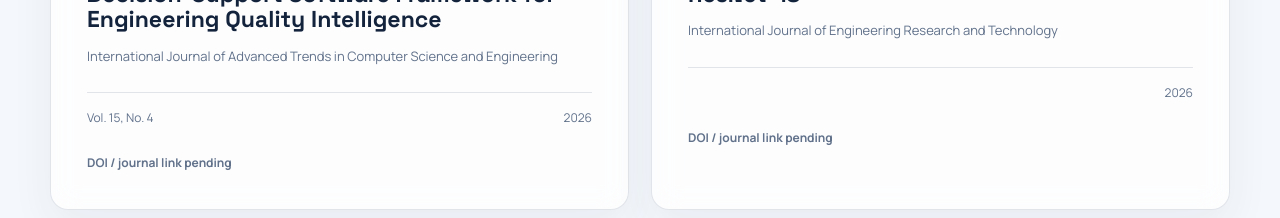
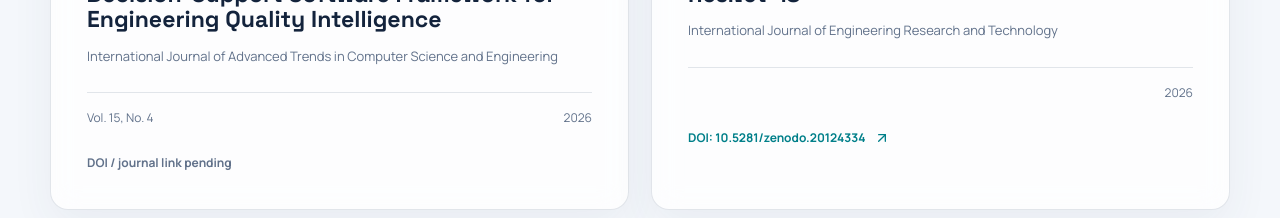
Before and after one commit to Janicebenita/janice-portfolio, a React (Vite) app in the folder janice-portfolio/: page / in a window 1280 px wide. Shown: the part 6100-6318 px from the top of the page. Built offline with nearby package versions, Linux system fonts and the light colour scheme.

Commit message:
Add DOI for published crack detection article

```diff
--- a/janice-portfolio/src/components/Publications.tsx
+++ b/janice-portfolio/src/components/Publications.tsx
@@ -1,2 +1,2 @@
 import { ArrowUpRight, BookOpen } from 'lucide-react'; import { publications } from '../data/publications'; import { SectionHeading } from './SectionHeading'
-export function Publications(){return <section id="research" className="section container"><SectionHeading eyebrow="04 / Research" title="Research grounded in applied intelligence."/><div className="research-grid">{publications.map((p,i)=><article className="research-card glass" key={p.title}><div className="research-top"><span className={`status ${p.status.toLowerCase()}`}>{p.status}</span><BookOpen/></div><span className="paper-number">PAPER / 0{i+1}</span><h3>{p.title}</h3><p>{p.journal}</p><div className="paper-meta"><span>{p.volume}</span><span>{p.year}</span></div>{p.link ? <a href={p.link} target="_blank" rel="noreferrer">Journal / DOI <ArrowUpRight size={16}/></a> : <span className="link-placeholder">DOI / journal link pending</span>}</article>)}</div></section>}
+export function Publications(){return <section id="research" className="section container"><SectionHeading eyebrow="04 / Research" title="Research grounded in applied intelligence."/><div className="research-grid">{publications.map((p,i)=><article className="research-card glass" key={p.title}><div className="research-top"><span className={`status ${p.status.toLowerCase()}`}>{p.status}</span><BookOpen/></div><span className="paper-number">PAPER / 0{i+1}</span><h3>{p.title}</h3><p>{p.journal}</p><div className="paper-meta"><span>{p.volume}</span><span>{p.year}</span></div>{p.link ? <a href={p.link} target="_blank" rel="noreferrer">DOI: {p.doi} <ArrowUpRight size={16}/></a> : <span className="link-placeholder">DOI / journal link pending</span>}</article>)}</div></section>}
--- a/janice-portfolio/src/data/publications.ts
+++ b/janice-portfolio/src/data/publications.ts
@@ -1,5 +1,5 @@
-export interface Publication { status: 'Accepted' | 'Published'; title: string; journal: string; volume?: string; year: string; link?: string }
+export interface Publication { status: 'Accepted' | 'Published'; title: string; journal: string; volume?: string; year: string; link?: string; doi?: string }
 export const publications: Publication[] = [
   { status: 'Accepted', title: 'Design and Implementation of the Digital Quality Intelligence Platform: A Modular Decision-Support Software Framework for Engineering Quality Intelligence', journal: 'International Journal of Advanced Trends in Computer Science and Engineering', volume: 'Vol. 15, No. 4', year: '2026' },
-  { status: 'Published', title: 'Explainable Deep Learning Framework for Automated Concrete Crack Detection Using ResNet-18', journal: 'International Journal of Engineering Research and Technology', year: '2026' },
+  { status: 'Published', title: 'Explainable Deep Learning Framework for Automated Concrete Crack Detection Using ResNet-18', journal: 'International Journal of Engineering Research and Technology', year: '2026', doi: '10.5281/zenodo.20124334', link: 'https://doi.org/10.5281/zenodo.20124334' },
 ]
```
